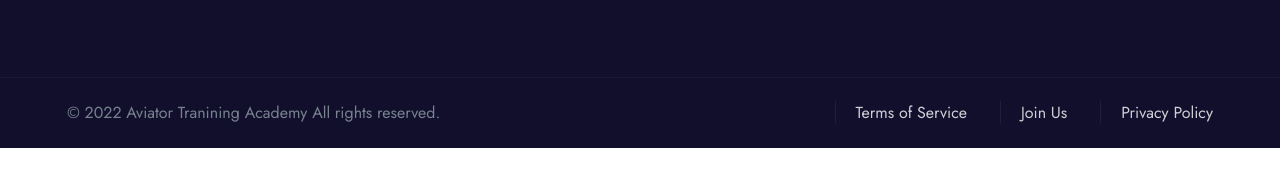
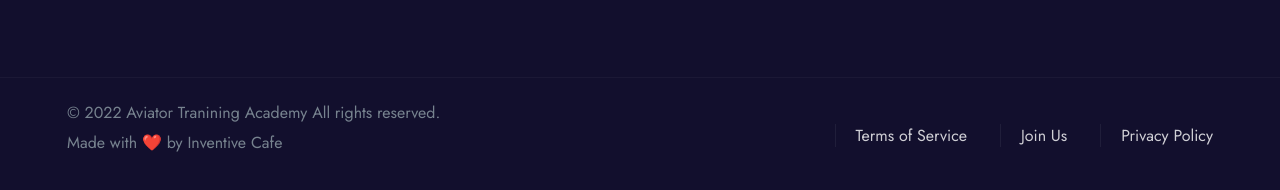
Before and after one commit to Ayush4web/Aviator-Training-Academy-, a plain HTML site: page index.html in a window 1280 px wide. Shown: the part 4567-4757 px from the top of the page. Before the commit the page ends 4715 px from the top, so only its background shows below. Drawn offline with Linux system fonts and the light colour scheme; files whose address does not match are found by name; a web font is replaced by a local one.

Commit message:
home page done!

```diff
--- a/assets/css/custom.css
+++ b/assets/css/custom.css
@@ -23,3 +23,12 @@
 .map{
     margin-bottom: 2rem;
 }
+.love{
+    color: inherit;
+
+}
+
+.love:hover{
+    color: white;
+
+}
--- a/index.html
+++ b/index.html
@@ -912,6 +912,7 @@
                 <div class="row align-items-center">
                     <div class="col-xl-6 col-sm-12 col-lg-6">
                         <p class="mb-0 copyright text-sm-center text-lg-start">© <span class="year"></span> Aviator Tranining Academy All rights reserved.
+                            <p>Made with ❤️ by <a class="love" href="">Inventive Cafe</a>  </p>
                     </div>
 
                     <div class="col-xl-6 col-sm-12 col-lg-6">
```
